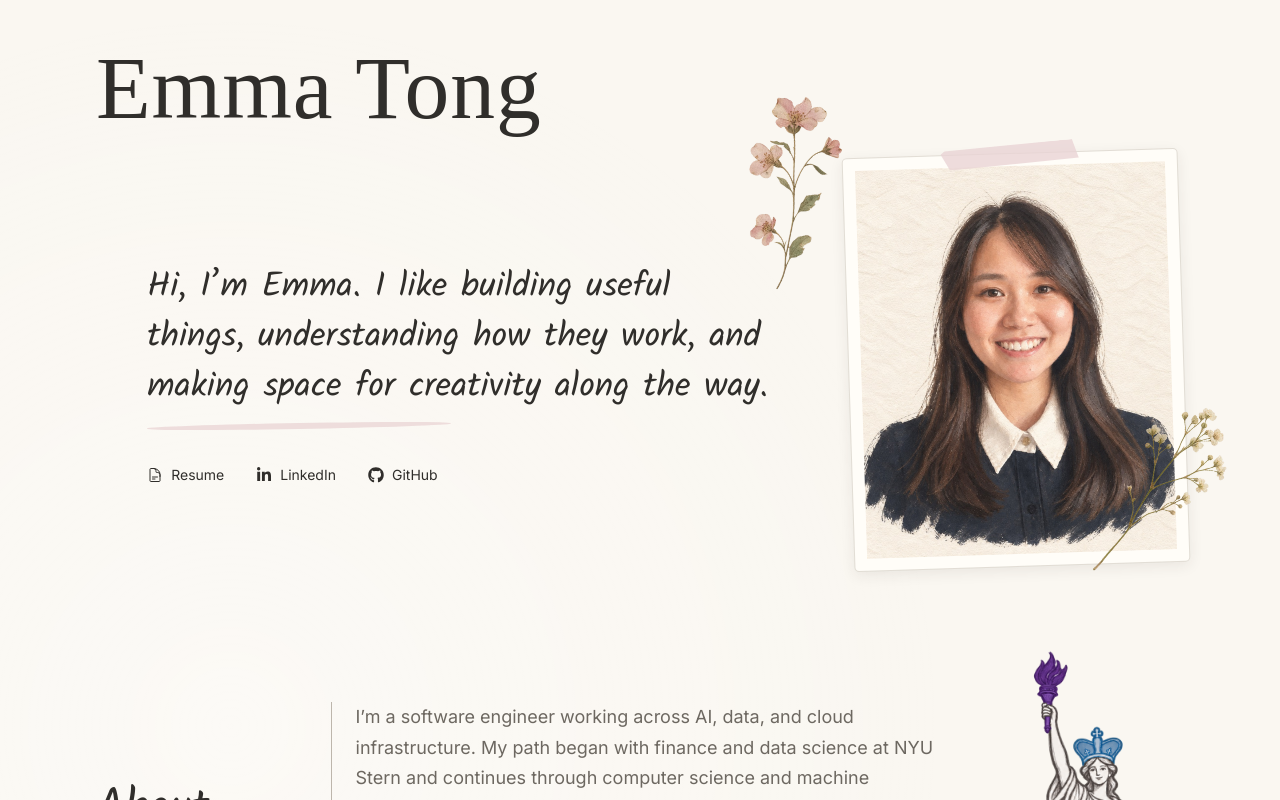
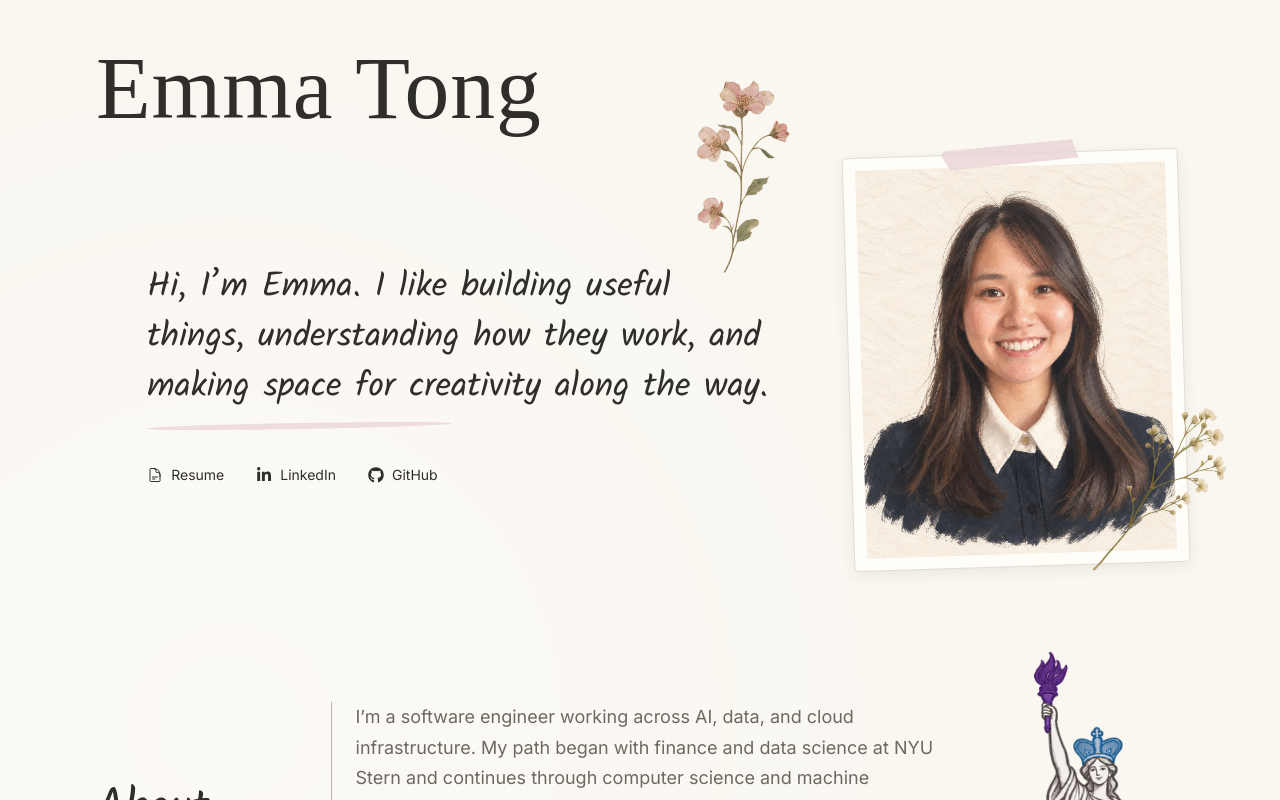
Before and after one commit to emmatyy19/emmatyy19.github.io, a React (Vite) app: page / in a window 1280 px wide. Shown: the top 800 px of the page. Built offline with nearby package versions, Linux system fonts and the light colour scheme; a web font is replaced by a local one.

Commit message:
Reposition hero floral accent

```diff
--- a/src/sections/Hero/Hero.module.css
+++ b/src/sections/Hero/Hero.module.css
@@ -76,8 +76,8 @@
 }
 
 .blushSprig {
-  top: -4.25rem;
-  left: -8rem;
+  top: -5.35rem;
+  left: -11.25rem;
   width: 9.4rem;
   opacity: 0.88;
   transform: rotate(-24deg);
```
